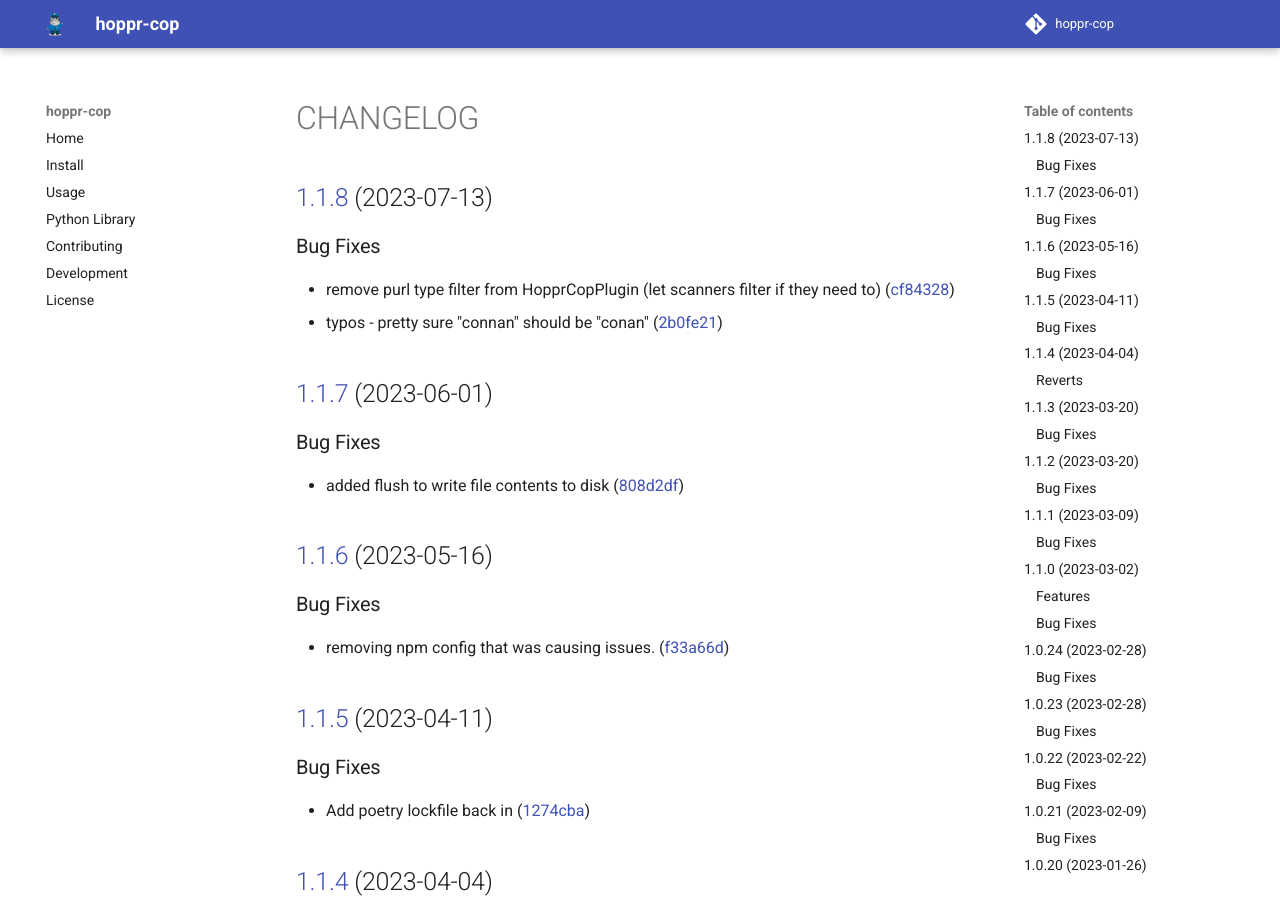
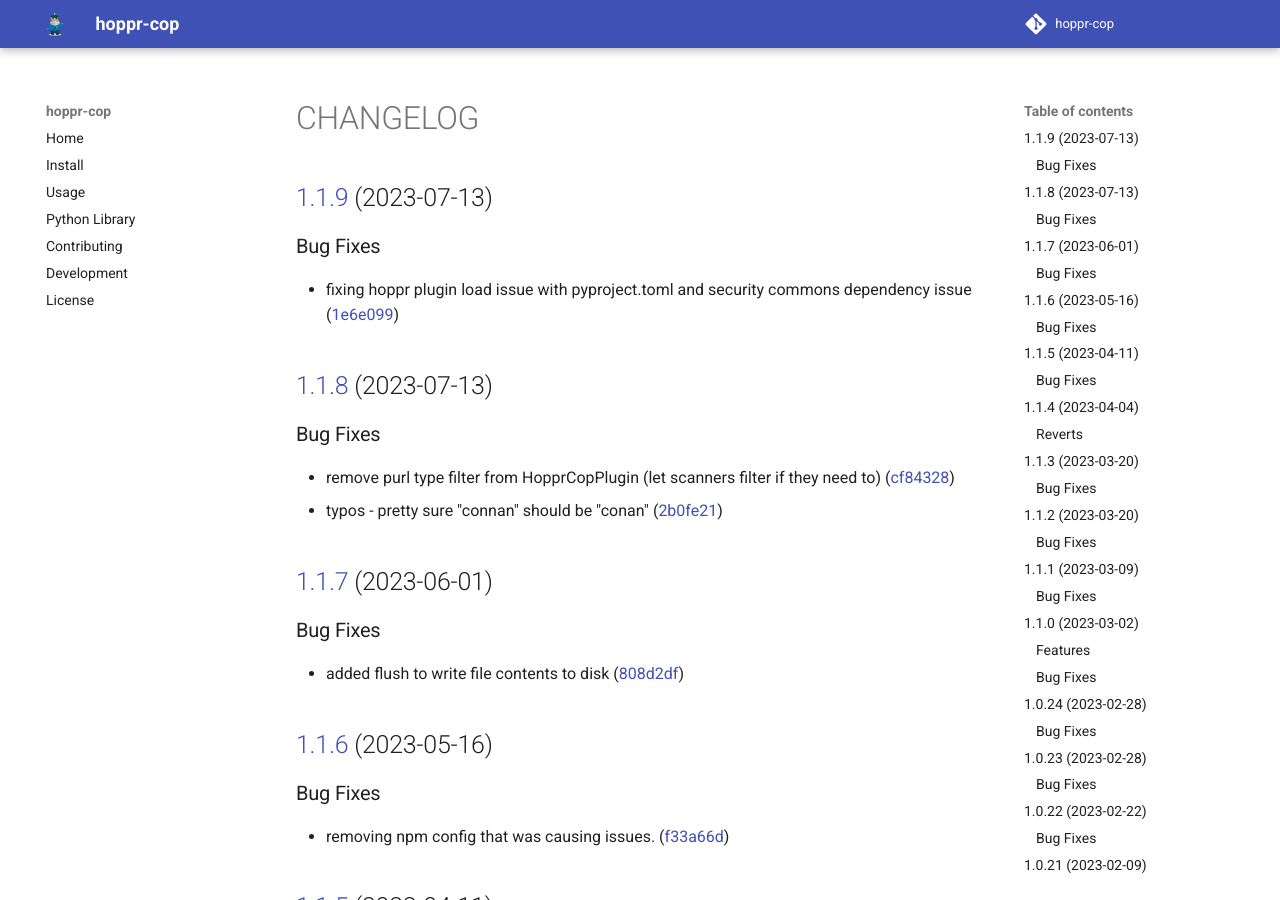
Before and after one commit to lmco/hoppr-cop, an MkDocs documentation site: the page built from docs/CHANGELOG.md, in a window 1280 px wide and 900 px high. Built offline with MkDocs 1.6.1 and Material for MkDocs 9.7.7, drawn with Linux system fonts in a browser that asks for light colours; comment, search, counter and statistics services are not loaded.

Commit message:
chore(release): 1.1.9
## [1.1.9](https://gitlab.com/hoppr/hoppr-cop/compare/v1.1.8...v1.1.9) (2023-07-13)

### Bug Fixes

* fixing hoppr plugin load issue with pyproject.toml and security commons dependency issue ([1e6e099](https://gitlab.com/hoppr/hoppr-cop/commit/1e6e0997b448a763f1a38f33f374f827bd7e0f1a))

```diff
--- a/docs/CHANGELOG.md
+++ b/docs/CHANGELOG.md
@@ -1,3 +1,10 @@
+## [1.1.9](https://gitlab.com/hoppr/hoppr-cop/compare/v1.1.8...v1.1.9) (2023-07-13)
+
+
+### Bug Fixes
+
+* fixing hoppr plugin load issue with pyproject.toml and security commons dependency issue ([1e6e099](https://gitlab.com/hoppr/hoppr-cop/commit/1e6e0997b448a763f1a38f33f374f827bd7e0f1a))
+
 ## [1.1.8](https://gitlab.com/hoppr/hoppr-cop/compare/v1.1.7...v1.1.8) (2023-07-13)
 
 
--- a/hopprcop/__init__.py
+++ b/hopprcop/__init__.py
@@ -1,2 +1,2 @@
 """bom vulnerability scanners"""
-__version__ = "1.1.8"
+__version__ = "1.1.9"
--- a/pyproject.toml
+++ b/pyproject.toml
@@ -1,6 +1,6 @@
 [tool.poetry]
 name = "hoppr-cop"
-version = "1.1.8"
+version = "1.1.9"
 description = ""
 authors = ["kganger <keith.e.ganger@lmco.com>"]
 license = "MIT"
```
Also changed, not shown: 1 other file.
